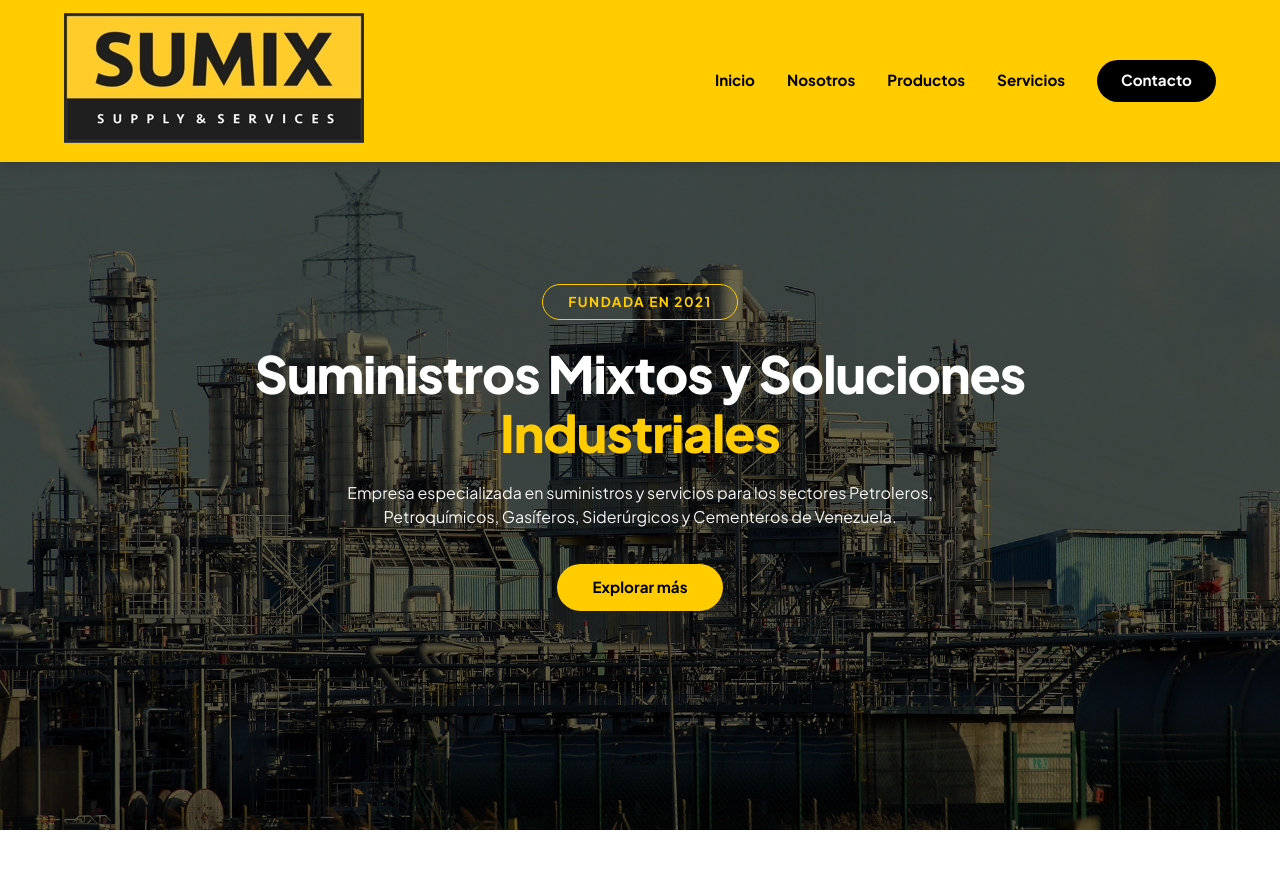
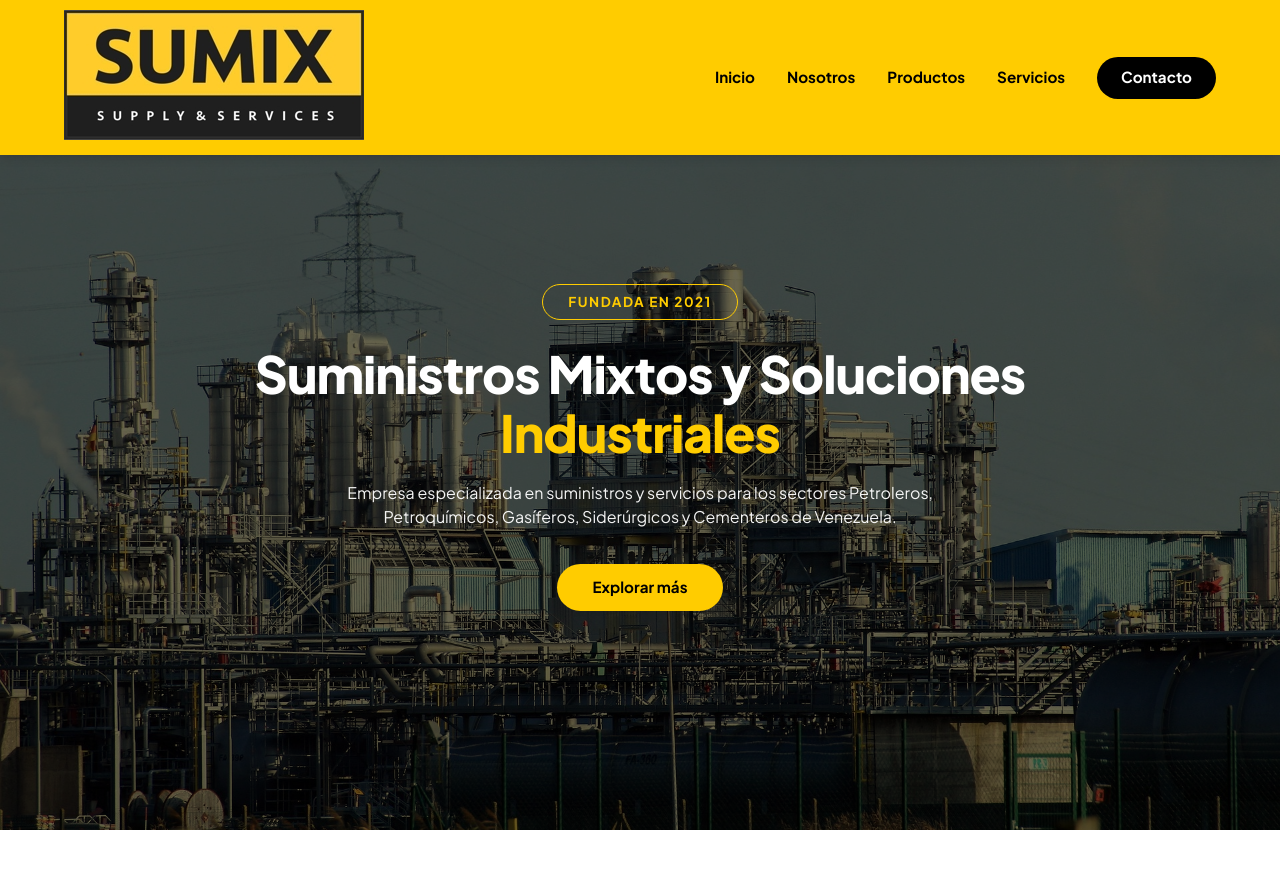
Before and after one commit to ing-nestorgomez/ximus, a Jekyll site: the page built from index.html, in a window 1280 px wide and 900 px high. Shown: the top 869 px of the window. Built offline with Jekyll 4.4.1, drawn with Linux system fonts in a browser that asks for light colours.

Commit message:
Adjust header padding and logo height
Reduced padding in the header and corrected logo height.

```diff
--- a/assets/css/styles.scss
+++ b/assets/css/styles.scss
@@ -61,7 +61,7 @@
   width: 100%;
   background-color: var(--color-primary);
   z-index: 1000;
-  padding: 0.8rem 0;
+  padding: 0.6rem 0;
   box-shadow: 0 2px 10px rgba(0,0,0,0.15);
 
   .nav-container {
@@ -74,7 +74,7 @@
   }
 
   .site-logo {
-    hight: 150px;
+    hight: 50px;
   }
 
   .nav-links {
```
